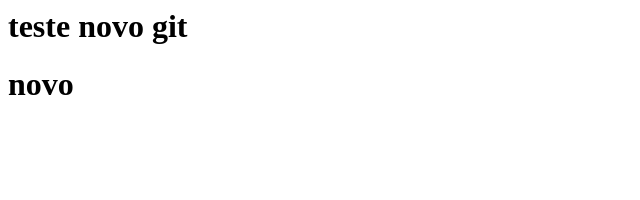
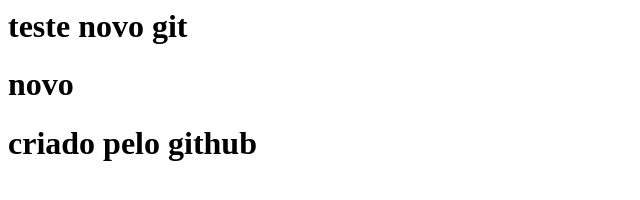
Before and after one commit to jojishimada/vscode, a plain HTML site: page index.html in a window 1280 px wide. Shown: the whole page, without its empty margins (0-640 px from the left). Drawn offline with Linux system fonts and the light colour scheme.

Commit message:
Update index.html

```diff
--- a/index.html
+++ b/index.html
@@ -1,4 +1,5 @@
 <html>
     <h1>teste novo git</h1>
     <h1>novo</h1>
+    <h1>criado pelo github</h1>
 </html>
```
